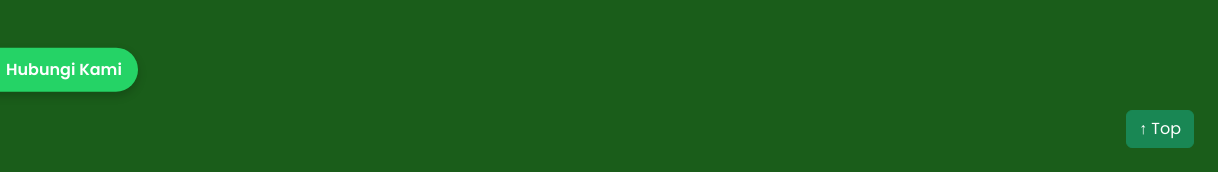
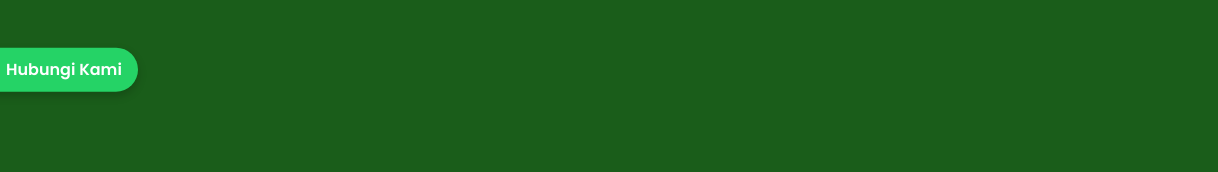
Before and after one commit to YAZZOFFICIA/PTSYAKIRASYA, a plain HTML site: page index.html in a window 1280 px wide. Shown: the part 628-800 px from the top of the page, 62-1280 px from the left. Drawn offline with nearby package versions, Linux system fonts and the light colour scheme.

Commit message:
Add files via upload

```diff
--- a/index.html
+++ b/index.html
@@ -207,8 +207,6 @@
 <script>AOS.init();</script>
 <script src="script.js"></script>
 <script src="https://cdnjs.cloudflare.com/ajax/libs/lightbox2/2.11.4/js/lightbox.min.js"></script>
-
-<a href="#" class="btn btn-success position-fixed bottom-0 end-0 m-4" style="z-index: 999;">↑ Top</a>
 <!-- Tombol WhatsApp Mengambang -->
 <a href="https://wa.me/6282134493486?text=Assalamu%20alaikum%20saya%20ingin%20bertanya%20tentang%20travel%20umrah"
    class="floating-whatsapp"
```
